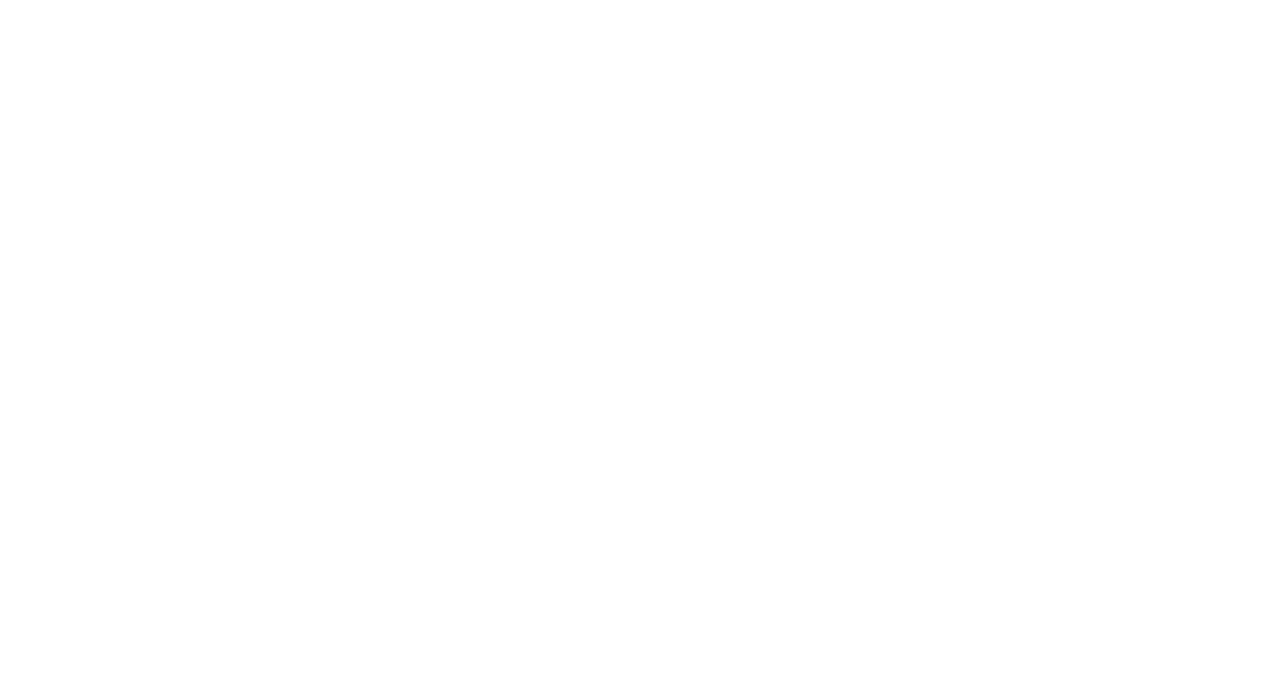
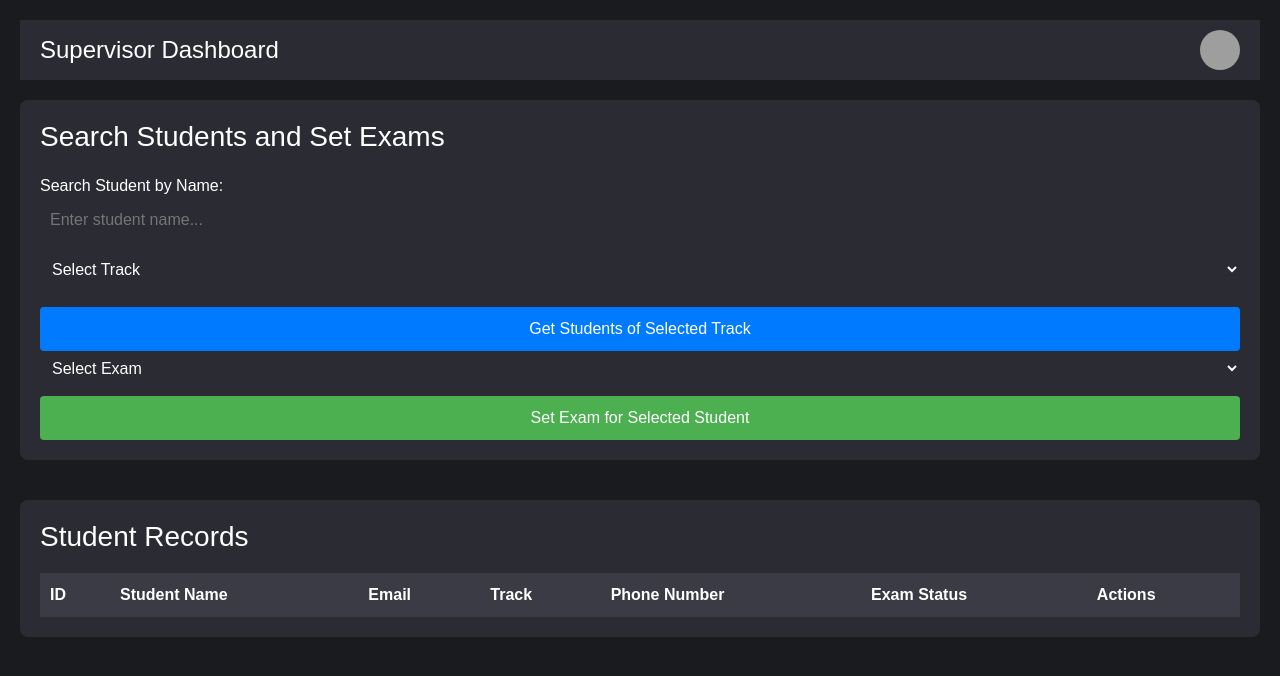
Before and after one commit to AbramBorma/CareerCanvas-ITI-Graduation_Project, a React (Create React App) app in the folder frontend/: page /SDashboard in a window 1280 px wide. Before the commit this address had no page. Shown: the top 676 px of the page. Built offline with nearby package versions, Linux system fonts and the light colour scheme; grey boxes are pictures that could not be loaded.

Commit message:
create supervisor dashboard

```diff
--- a/frontend/src/App.js
+++ b/frontend/src/App.js
@@ -10,6 +10,7 @@
 import ResetPassword from './components/ResetPassword';
 
 import { AuthProvider } from './context/AuthContext';
+import SupervisorDashboard from './components/SupervisorDashboard';
 
 function App() {
   return (
@@ -24,6 +25,8 @@
         <Route path="/exams" element={<Exams />} />
         <Route path="/exams/:subject" element={<Exam />} />
         <Route path="/monaco/:subject" element={<CodeEditor />} />
+        <Route path="/SDashboard" element={<SupervisorDashboard />} />
+
       </Routes>
     </div>
   );
--- /dev/null
+++ b/frontend/src/components/SupervisorDashboard.js
@@ -0,0 +1,99 @@
+import React, { useState } from 'react';
+import '../static/styles/SupervisorDashboard.css';
+
+
+const SupervisorDashboard = () => {
+
+
+    const [searchResults, setSearchResults] = useState([]);
+
+
+
+
+
+  return (
+    <div className="supervisor-dashboard">
+      {/* Top Navigation Bar */}
+      <div className="top-navbar">
+        <h2>Supervisor Dashboard</h2>
+        <div className="user-profile">
+          <img src="profile-image-url" alt="User Profile" className="profile-pic" />
+        </div>
+      </div>
+
+      {/* Main Section */}
+      <div className="main-section">
+      {/* Search and Filter Section */}
+  <div className="search-filter-section">
+    <h3>Search Students and Set Exams</h3>
+
+    {/* Search Bar for Students */}
+    <div className="student-search">
+      <label>Search Student by Name:</label>
+      <input type="text" placeholder="Enter student name..." />
+    </div>
+
+    {/* Track Selection Dropdown */}
+    <div className="track-filter">
+
+      <select>
+        <option>Select Track</option>
+        {/* Track options will be populated here */}
+      </select>
+    </div>
+
+    {/* Button to Fetch Students of Selected Track */}
+    <button className="fetch-students-btn">Get Students of Selected Track</button>
+
+    {/* Exam Selection Dropdown */}
+    <div className="exam-selection">
+
+      <select>
+        <option>Select Exam</option>
+        {/* Exam options will be populated here */}
+      </select>
+    </div>
+
+    {/* Button to Set Exam */}
+    <button className="set-exam-btn">Set Exam for Selected Student</button>
+  </div>
+
+      {/* Student Records Table */}
+  <div className="student-list">
+    <h3>Student Records</h3>
+    <table>
+      <thead>
+        <tr>
+          <th>ID</th>
+          <th>Student Name</th>
+          <th>Email</th>
+          <th>Track</th>
+          <th>Phone Number</th>
+          <th>Exam Status</th>
+          <th>Actions</th>
+        </tr>
+      </thead>
+      <tbody>
+        {/* Dynamically render students from search results */}
+        {searchResults.map((student, index) => (
+          <tr key={index}>
+            <td>{student.id}</td>
+            <td>{student.name}</td>
+            <td>{student.email}</td>
+            <td>{student.track}</td>
+            <td>{student.phone}</td>
+            <td>{student.examStatus}</td>
+            <td>
+              <button className="delete-btn">Delete Student</button>
+            </td>
+          </tr>
+        ))}
+      </tbody>
+    </table>
+  </div>
+      </div>
+    </div>
+  );
+};
+
+export default SupervisorDashboard;
--- /dev/null
+++ b/frontend/src/static/styles/SupervisorDashboard.css
@@ -0,0 +1,144 @@
+.supervisor-dashboard {
+    background-color: #1a1b1e;
+    color: #fff;
+    font-family: Arial, sans-serif;
+    padding: 20px;
+    height: 100vh;
+}
+
+.top-navbar {
+    display: flex;
+    justify-content: space-between;
+    align-items: center;
+    padding: 10px 20px;
+    background-color: #2b2c33;
+}
+
+.top-navbar h2 {
+    margin: 0;
+    font-size: 1.5rem;
+}
+
+.user-profile .profile-pic {
+    width: 40px;
+    height: 40px;
+    border-radius: 50%;
+}
+
+
+.main-section {
+    display: flex;
+    flex-direction: column;
+    gap: 20px;
+    margin-top: 20px;
+}
+
+/* Search and Filter Sections */
+.search-filter-section {
+    width: 100%;
+    background-color: #2b2c33;
+    padding: 20px;
+    border-radius: 8px;
+}
+
+.search-filter-section h3 {
+    margin-bottom: 20px;
+}
+
+.student-search input {
+    width: 100%;
+    padding: 10px;
+    margin-bottom: 10px;
+    border: none;
+    border-radius: 4px;
+    background-color: #2a2b33;
+    color: white;
+}
+
+/* Filter Dropdowns */
+.track-filter select, .exam-selection select {
+    width: 100%;
+    padding: 8px;
+    margin-bottom: 10px;
+    border: none;
+    border-radius: 4px;
+    background-color: #2a2b33;
+    color: white;
+}
+
+/* Fetch Students Button Styling */
+.fetch-students-btn {
+    width: 100%;
+    padding: 10px;
+    margin-top: 10px;
+    background-color: #007bff;
+    color: white;
+    border: none;
+    border-radius: 4px;
+    cursor: pointer;
+}
+
+.fetch-students-btn:hover {
+    background-color: #0069d9;
+}
+
+/* Button Styling */
+.set-exam-btn {
+    width: 100%;
+    padding: 10px;
+    background-color: #4CAF50;
+    color: white;
+    border: none;
+    border-radius: 4px;
+    cursor: pointer;
+}
+
+.set-exam-btn:hover {
+    background-color: #45a049;
+}
+
+/* Student List Section */
+.student-list {
+    width: 100%;
+    background-color: #2b2c33;
+    padding: 20px;
+    border-radius: 8px;
+    margin-top: 20px;
+}
+
+.student-list h3 {
+    margin-bottom: 20px;
+}
+
+table {
+    width: 100%;
+    border-collapse: collapse;
+}
+
+th, td {
+    padding: 10px;
+    text-align: left;
+
+}
+
+th {
+    background-color: #3a3b44;
+}
+
+td {
+    background-color: #2a2b33;
+
+}
+
+.delete-btn {
+    background-color: #f44336;
+    color: white;
+    padding: 5px 10px;
+    border: none;
+    border-radius: 4px;
+    cursor: pointer;
+}
+
+.delete-btn:hover {
+    background-color: #d32f2f;
+}
```
